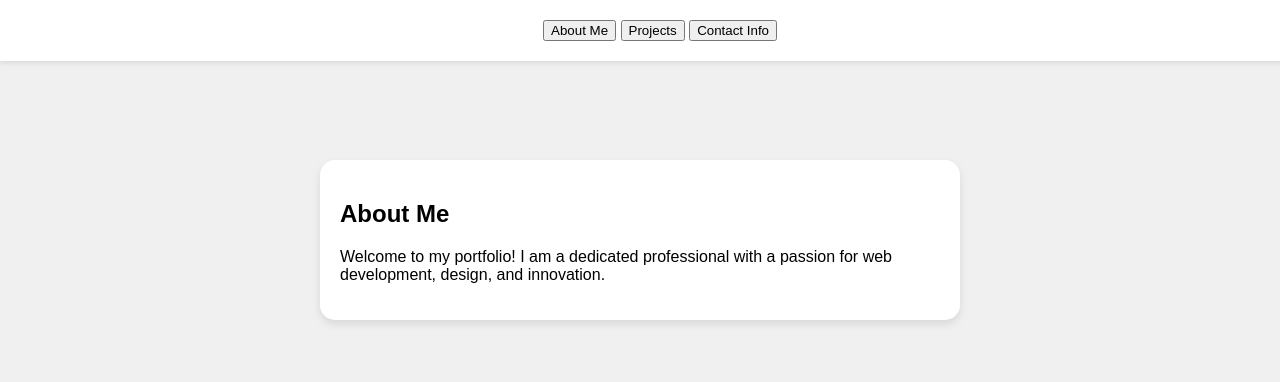
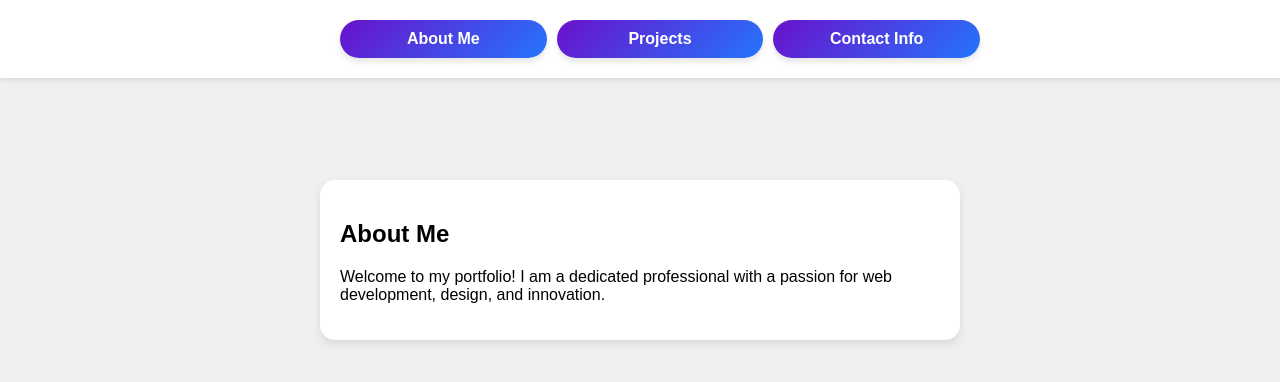
Before and after one commit to ah-1469/ah-1469.github.io, a plain HTML site: page index.html in a window 1280 px wide. Drawn offline with Linux system fonts and the light colour scheme.

Commit message:
Update index.html

```diff
--- a/index.html
+++ b/index.html
@@ -20,41 +20,51 @@
       background-color: #fff;
       box-shadow: 0 2px 5px rgba(0,0,0,0.1);
       padding: 20px;
-      text-align: center;
       transition: top 0.3s ease;
       z-index: 1000;
+      display: flex;
+      justify-content: center;
+      align-items: center;
+      flex-wrap: wrap;
+      gap: 20px;
     }
 
     header.minimized {
-      top: -60px;
+      top: -80px;
     }
 
     header.sticky {
       top: 0;
-      padding: 10px 20px;
-      background-color: rgba(255, 255, 255, 0.9);
+      background-color: rgba(255, 255, 255, 0.95);
+    }
+
+    .nav-buttons {
       display: flex;
       justify-content: center;
-      gap: 20px;
+      width: 50%;
+      gap: 10px;
     }
 
-    header.sticky button {
-      background: none;
-      border: none;
+    .nav-button {
+      flex: 1;
+      text-align: center;
+      background: linear-gradient(135deg, #6a11cb 0%, #2575fc 100%);
+      color: #fff;
+      text-decoration: none;
+      padding: 10px 15px;
+      border-radius: 25px;
       font-weight: bold;
-      font-size: 16px;
-      color: #333;
-      cursor: pointer;
-      padding: 5px 10px;
+      box-shadow: 0 4px 6px rgba(0,0,0,0.1);
+      transition: background 0.3s ease, transform 0.2s ease;
     }
 
-    header.sticky button:hover {
-      background-color: #ddd;
-      border-radius: 5px;
+    .nav-button:hover {
+      background: linear-gradient(135deg, #2575fc 0%, #6a11cb 100%);
+      transform: translateY(-2px);
     }
 
     .container {
-      margin-top: 100px;
+      margin-top: 120px;
       padding: 20px;
     }
 
@@ -81,9 +91,11 @@
 </head>
 <body>
   <header id="header">
-    <button onclick="showPage('about')">About Me</button>
-    <button onclick="showPage('projects')">Projects</button>
-    <button onclick="showPage('contact')">Contact Info</button>
+    <div class="nav-buttons">
+      <a href="#" class="nav-button" onclick="showPage('about')">About Me</a>
+      <a href="#" class="nav-button" onclick="showPage('projects')">Projects</a>
+      <a href="#" class="nav-button" onclick="showPage('contact')">Contact Info</a>
+    </div>
   </header>
 
   <div class="container">
```
